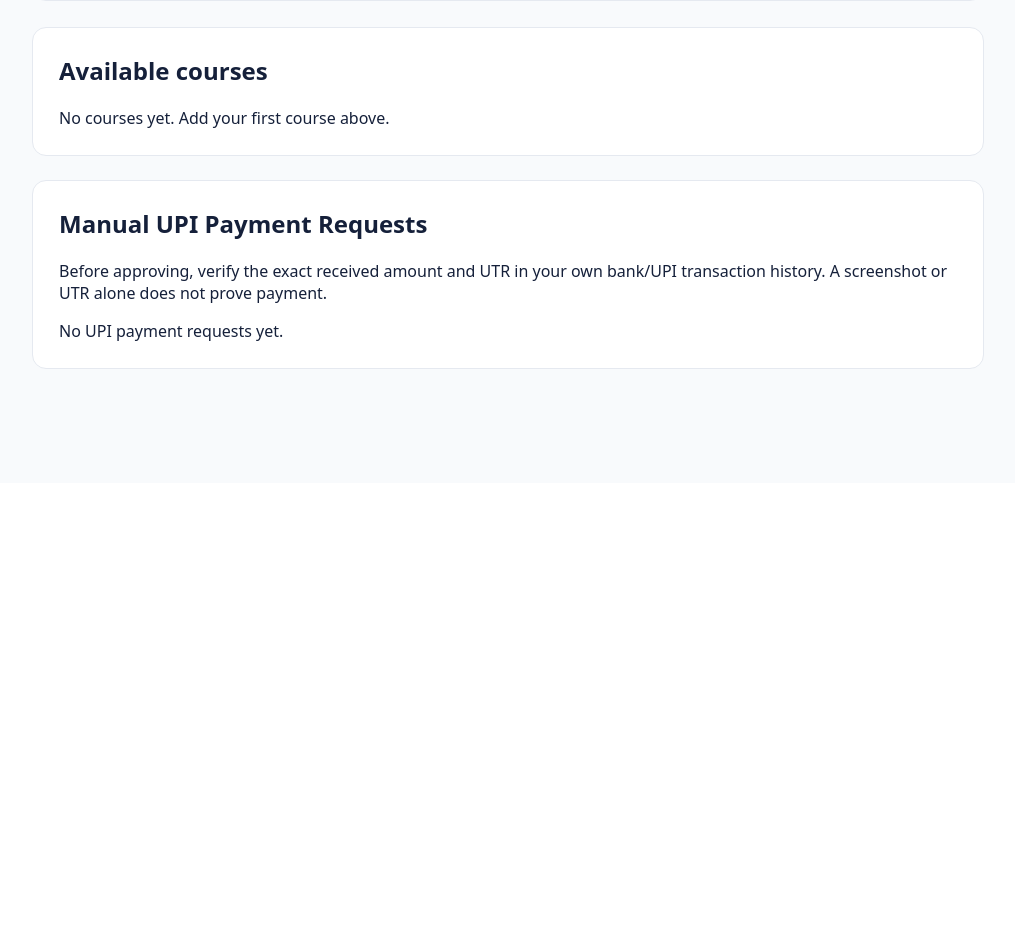
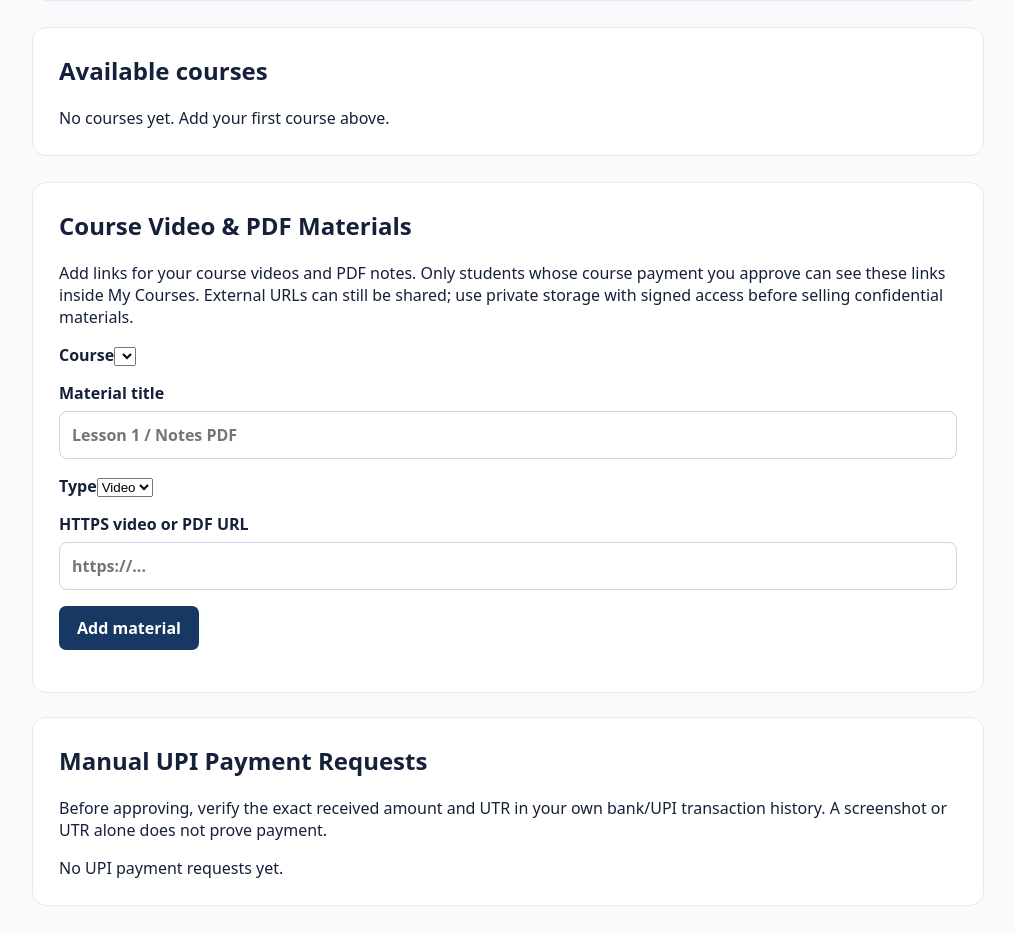
Before and after one commit to sayannandi293-design/Imperial-Education, a Spring Boot app: page /admin.html in a window 1280 px wide. Shown: the part 882-1815 px from the top of the page, without its empty margins (132-1147 px from the left). Before the commit the page ends 1251 px from the top, so only its background shows below. Run offline with Spring Boot 4, Linux system fonts and the light colour scheme; the visitor is signed in with stand-in values (Sample User, id 1); data that the repository does not hold is empty; some of the project's set-up classes (security, data sources, template engines, error pages and the like) are left out, and stand-ins take their place.

Commit message:
Add admin material management and student lessons view

```diff
--- a/src/main/resources/static/admin.html
+++ b/src/main/resources/static/admin.html
@@ -9,4 +9,13 @@
 <div class="actions"><button class="admin-button" type="submit" id="save-btn">Save Course</button><button class="secondary-button" type="button" id="cancel-btn" hidden>Cancel Edit</button></div></form>
 <p id="form-message" role="status" aria-live="polite"></p></section>
 <section class="admin-panel"><h2>Available courses</h2><div id="admin-courses">Loading courses…</div></section>
+<section class="admin-panel"><h2>Course Video & PDF Materials</h2>
+<p>Add links for your course videos and PDF notes. Only students whose course payment you approve can see these links inside My Courses. External URLs can still be shared; use private storage with signed access before selling confidential materials.</p>
+<form id="material-form">
+<label>Course<select id="material-course" required></select></label>
+<label>Material title<input id="material-title" maxlength="150" required placeholder="Lesson 1 / Notes PDF"></label>
+<label>Type<select id="material-type"><option value="VIDEO">Video</option><option value="PDF">PDF</option></select></label>
+<label>HTTPS video or PDF URL<input id="material-url" type="url" required maxlength="2048" placeholder="https://..."></label>
+<button class="admin-button" type="submit">Add material</button>
+</form><p id="material-message" role="status"></p><div id="material-list"></div></section>
 <section class="admin-panel" style="margin:24px auto;max-width:1000px"><h2>Manual UPI Payment Requests</h2><p>Before approving, verify the exact received amount and UTR in your own bank/UPI transaction history. A screenshot or UTR alone does not prove payment.</p><p id="payment-message" role="status"></p><div id="payment-requests">Loading requests…</div></section></main><script src="/admin.js"></script></body></html>
```
